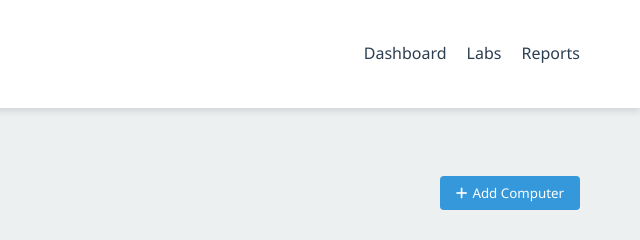
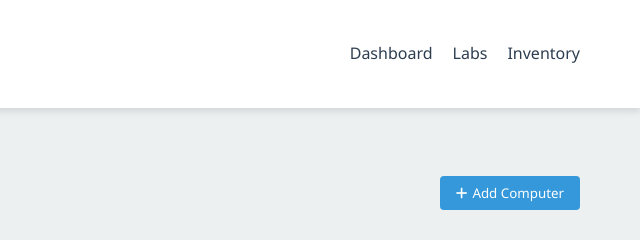
Before and after one commit to sawarn24/sawarn24.github.io, a plain HTML site: page computers.html in a window 1280 px wide. Shown: the top 240 px of the page, 640-1280 px from the left. Drawn offline with Linux system fonts and the light colour scheme.

Commit message:
Update computers.html

```diff
--- a/computers.html
+++ b/computers.html
@@ -830,7 +830,7 @@
                     <ul>
                         <li><a href="index.html">Dashboard</a></li>
                         <li><a href="labs.html">Labs</a></li>
-                        <li><a href="#" onclick="alert('Reports feature coming soon!')">Reports</a></li>
+                       <li><a href="inventory.html">Inventory</a></li>
                     </ul>
                 </nav>
             </div>
```
